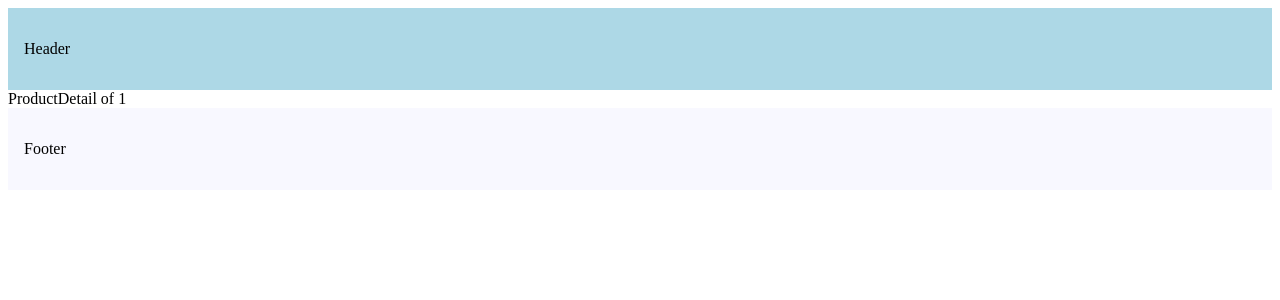
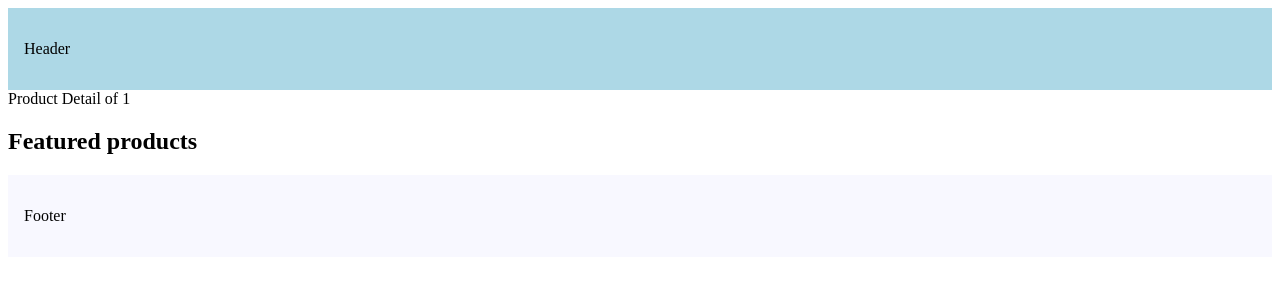
Before and after one commit to Duwesh/Nextjs-15, a Next.js app: page /products/1 in a window 1280 px wide. Shown: the top 300 px of the page. Built offline with nearby package versions, Linux system fonts and the light colour scheme.

Commit message:
add: nested layout

```diff
--- /dev/null
+++ b/src/app/products/[productId]/layout.tsx
@@ -0,0 +1,10 @@
+function ProductDetailsLayout({ children }: { children: React.ReactNode }) {
+  return (
+    <>
+      {children}
+      <h2>Featured products</h2>
+    </>
+  );
+}
+
+export default ProductDetailsLayout;
--- a/src/app/products/[productId]/page.tsx
+++ b/src/app/products/[productId]/page.tsx
@@ -4,7 +4,7 @@ async function ProductDetail({
   params: Promise<{ productId: string }>;
 }) {
   const productId = (await params).productId;
-  return <div>ProductDetail of {productId}</div>;
+  return <div>Product Detail of {productId}</div>;
 }
 
 export default ProductDetail;
```
